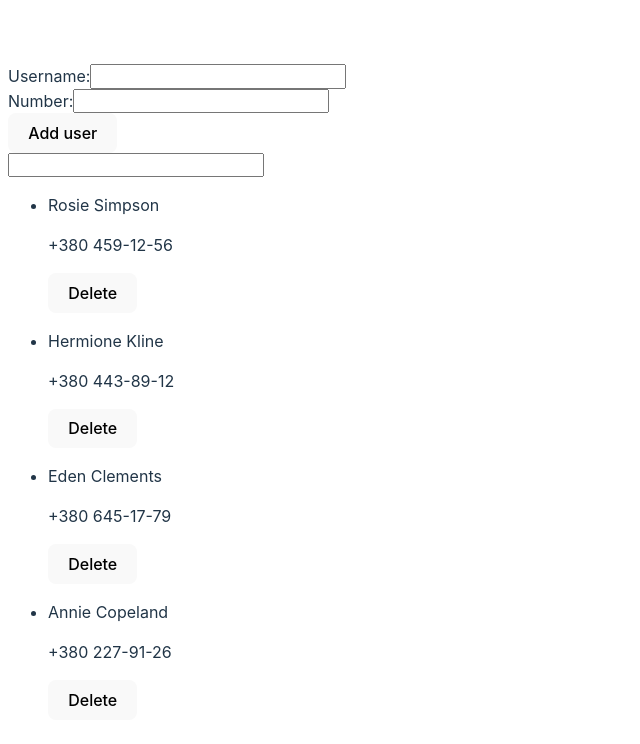
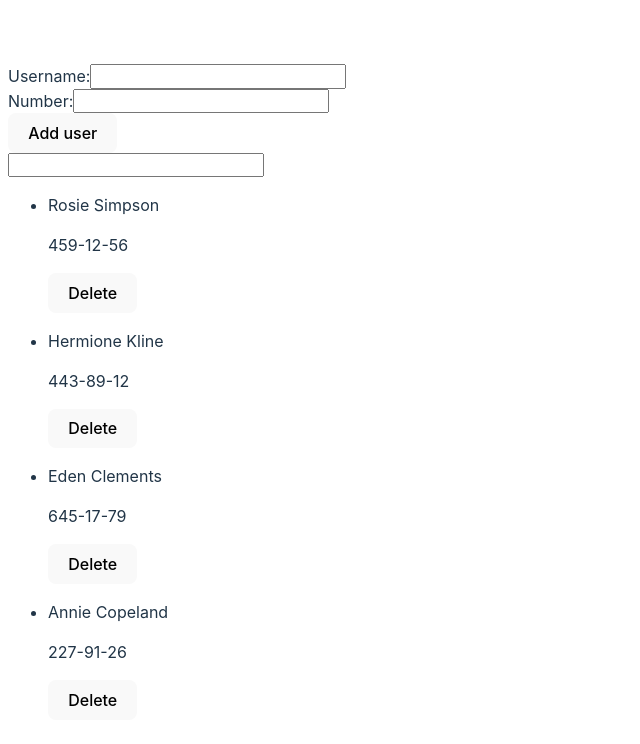
Before and after one commit to Serhii2009/goit-react-hw-03, a React (Vite) app: page / in a window 1280 px wide. Shown: the top 744 px of the page, without its empty margins (0-640 px from the left). Built offline with nearby package versions, Linux system fonts and the light colour scheme.

Commit message:
Now it`s all logic

```diff
--- a/src/components/ContactForm/ContactForm.jsx
+++ b/src/components/ContactForm/ContactForm.jsx
@@ -7,10 +7,7 @@ const userSchema = Yup.object().shape({
     .min(3, "Name must be at least 3 symb long")
     .required("This is a required field"),
   number: Yup.string()
-    .matches(
-      /^\d{2}-\d{3}-\d{2}-\d{2}$/,
-      "Phone number must be in xx-xxx-xx-xx format"
-    )
+    .matches(/^\d{3}-\d{2}-\d{2}$/, "Phone number must be in xxx-xx-xx format")
     .required("This is a required field"),
 });
 
@@ -31,7 +28,7 @@ export const ContactForm = ({ onAdd }) => {
         actions.resetForm();
       }}
     >
-      <Form>
+      <Form autoComplete="off">
         <div>
           <label htmlFor={nameFieldId}>Username:</label>
           <Field type="text" name="name" id={nameFieldId} />
--- a/src/components/ContactList/ContactList.jsx
+++ b/src/components/ContactList/ContactList.jsx
@@ -1,17 +1,10 @@
-// const accessNumber = {
-//   "459-12-56": "459-12-56",
-//   "443-89-12": "443-89-12",
-//   "645-17-79": "645-17-79",
-//   "227-91-26": "227-91-26",
-// };
-
 export const ContactList = ({ items, onDelete }) => {
   return (
     <ul>
       {items.map((item) => (
         <li key={item.id}>
           <p>{item.name}</p>
-          <p>+380 {item.number}</p>
+          <p>{item.number}</p>
           <button onClick={() => onDelete(item.id)}>Delete</button>
         </li>
       ))}
```
